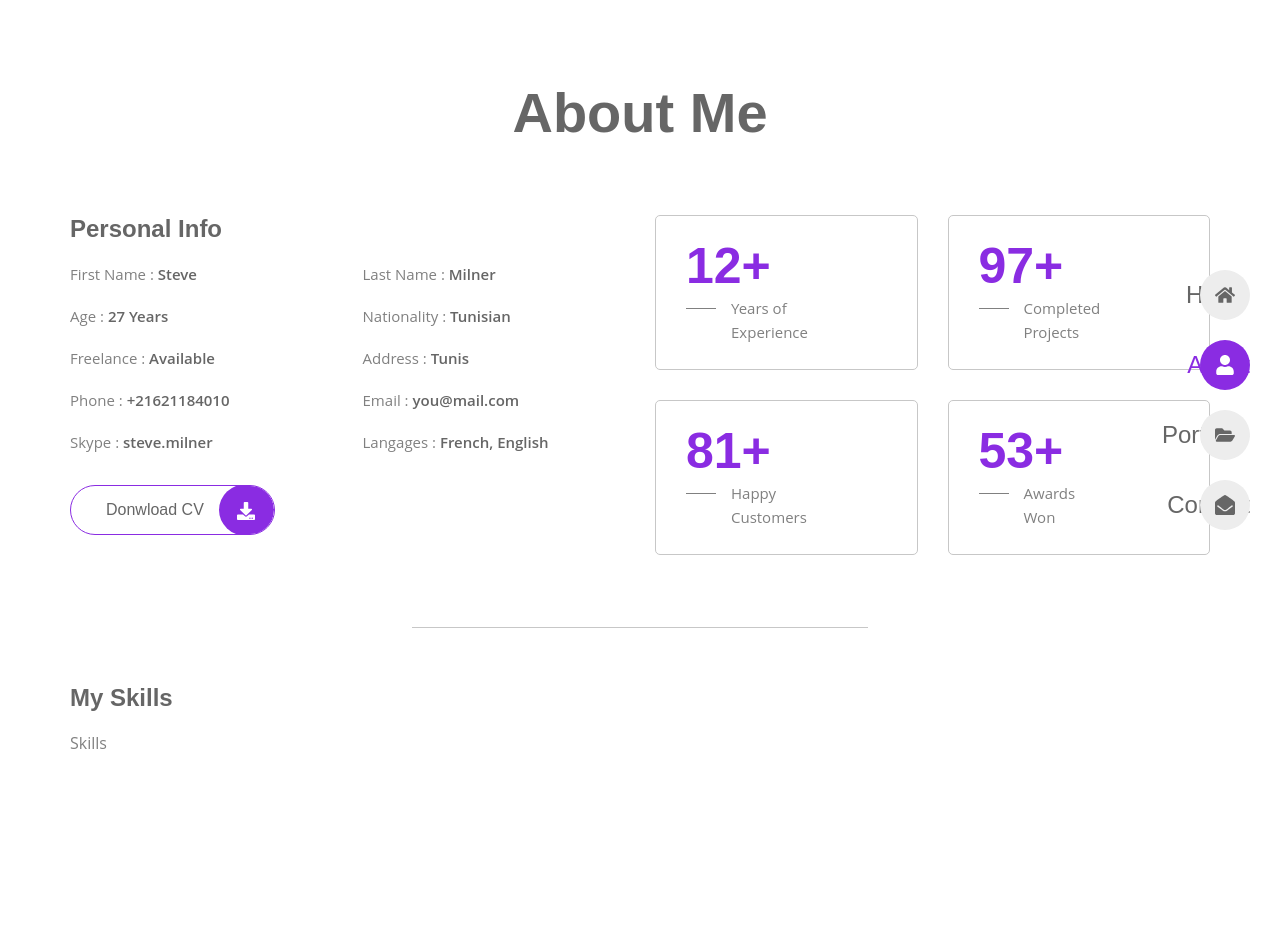
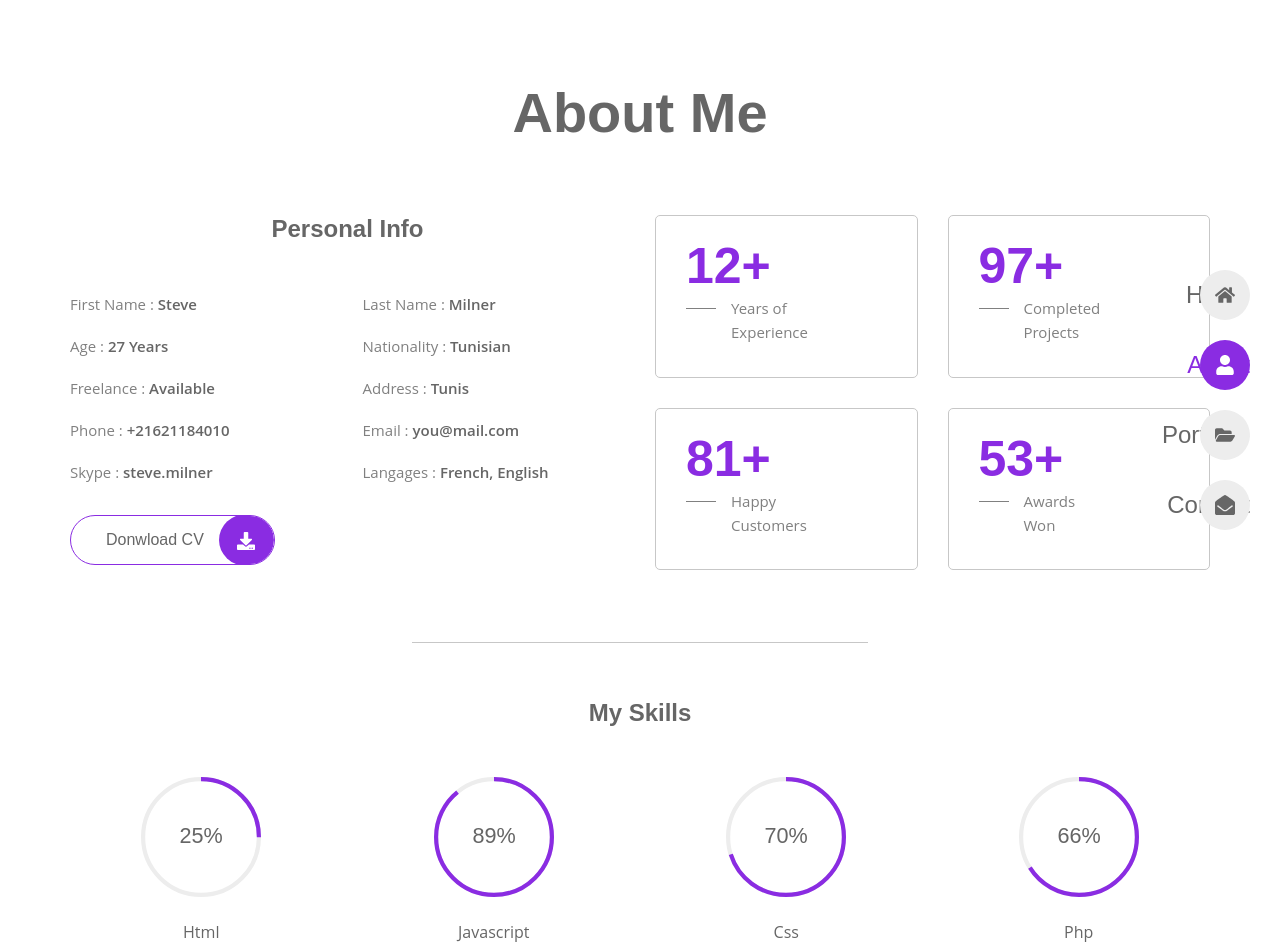
Before and after one commit to RodryVz/PortafolioReact, a React (Vite) app: page /about in a window 1280 px wide. Shown: the top 952 px of the page. Before the commit the page ends 834 px from the top, so only its background shows below. Built offline with nearby package versions, Linux system fonts and the light colour scheme; a web font is replaced by a local one.

Commit message:
fin About skills

```diff
--- a/package.json
+++ b/package.json
@@ -12,6 +12,7 @@
   "dependencies": {
     "html-react-parser": "^4.0.0",
     "react": "^18.2.0",
+    "react-circular-progressbar": "^2.1.0",
     "react-dom": "^18.2.0",
     "react-icons": "^4.9.0",
     "react-router-dom": "^6.12.0"
--- a/src/components/Skills.tsx
+++ b/src/components/Skills.tsx
@@ -1,9 +1,27 @@
-import React from 'react'
+import React from 'react';
+import { skills } from '../data';
+import 'react-circular-progressbar/dist/styles.css';
+import { CircularProgressbar } from 'react-circular-progressbar';
 
 const Skills = () => {
     return (
-        <div>Skills</div>
+        <>
+        {skills.map(({title, percentage}, index) => {
+            return(
+                <div className='progress__box' key={index}>
+                    <div className='progress__circle'>
+                        <CircularProgressbar
+                        strokeWidth={3.5}
+                        text={`${percentage}%`}
+                        value={percentage} />
+                    </div>
+
+                    <h3 className='skills__title'>{title}</h3>
+                </div>
+            )
+        })}
+        </>
     )
 }
 
-export default Skills
+export default Skills;
--- a/src/page/about/About.tsx
+++ b/src/page/about/About.tsx
@@ -43,6 +43,8 @@
                     <Skills/>
                 </div>
             </section>
+
+            <div className='separator'></div>
         </main>
     )
 }
--- a/src/page/about/about.css
+++ b/src/page/about/about.css
@@ -59,3 +59,43 @@
     max-width: 40%;
     margin: 72px auto 56px;
 }
+
+.section__subtitle{
+    text-align: center;
+    margin-bottom: 50px;
+}
+
+.skills__container{
+    grid-template-columns: repeat(4, 1fr);
+    justify-items: center;
+    row-gap: 48px;
+}
+
+.progress__circle{
+    width: 120px;
+    height: 120px;
+}
+
+.CircularProgressbar-path{
+    stroke: var(--first-color) !important;
+    stroke-linecap: butt !important;
+}
+
+.CircularProgressbar-trail{
+    stroke: var(--container-color) !important;
+}
+
+.CircularProgressbar-text{
+    fill: var(--title-color) !important;
+    font-family: var(--second-font);
+    font-size: var(--large-font-size) !important;
+}
+
+.skills__title{
+    font-family: var(--body-font);
+    font-size: var(--normal-font-size);
+    font-weight: var(--weight-400);
+    text-align: center;
+    margin-top: 24px;
+
+}
```
Also changed, not shown: 1 other file (tests, documents, lock files or other folders).
